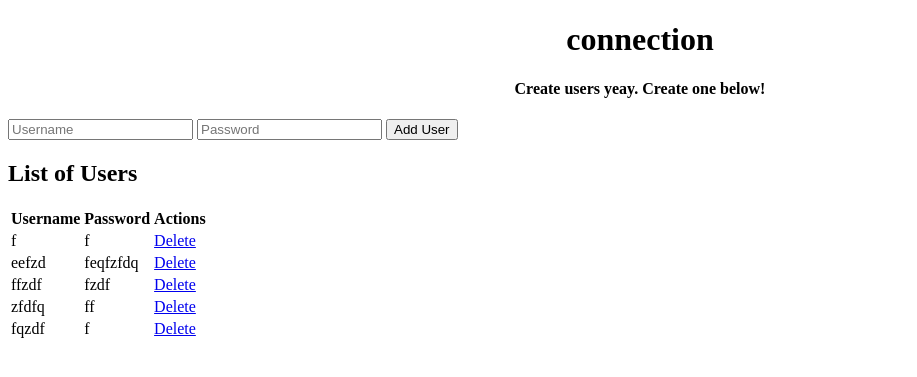
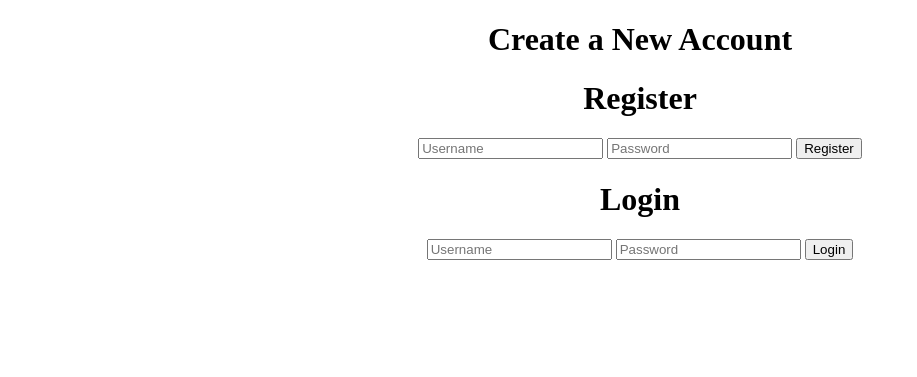
Before and after one commit to ProGamerXbox/Non-Exam-Assessment, a Flask app: page / in a window 1280 px wide. Shown: the top 377 px of the page, without its empty margins (0-917 px from the left). Run offline with Flask 3, Linux system fonts and the light colour scheme.

Commit message:
register,login page (login just here for fun)

```diff
--- a/server/app.py
+++ b/server/app.py
@@ -26,8 +26,8 @@ def index():
 
         if not password:  # Check if the password is empty
             error = "Password cannot be empty."
-            users = User.query.order_by(User.date_created).all()  # Reload the existing users
-            return render_template('index.html', users=users, error=error)
+            data = User.query.order_by(User.date_created).all()  # Reload the existing users
+            return render_template('index.html', data=data, error=error)
 
         new_user = User(username=username, password=password)
 
@@ -39,8 +39,8 @@ def index():
             return 'There was an issue adding the user (Could be that you have the same username as someone else)'
 
     else:
-        users = User.query.order_by(User.date_created).all()  # Now works since date_created exists
-        return render_template('index.html', users=users)
+        data = User.query.order_by(User.date_created).all()  # Now works since date_created exists
+        return render_template('index.html', data=data)
 
 
 @app.route('/delete/<int:id>')
@@ -56,10 +56,10 @@ def delete(id):
 
 @app.route('/update/<int:id>', methods=['GET', 'POST'])
 def update(id):
-    user = User.query.get_or_404(id)
+    usererror = User.query.get_or_404(id)
 
     if request.method == 'POST':
-        user.content = request.form['user']
+        usererror.content = request.form['content']
 
         try:
             db.session.commit()
@@ -68,7 +68,7 @@ def update(id):
             return 'There was an issue updating your username'
 
     else:
-        return render_template('update.html', user=user)
+        return render_template('update.html', usererror=usererror)
 
 
 if __name__ == "__main__":
--- a/server/templates/index.html
+++ b/server/templates/index.html
@@ -1,41 +1,40 @@
 <!DOCTYPE html>
 <html lang="en">
+
 <head>
     <meta charset="UTF-8">
     <meta name="viewport" content="width=device-width, initial-scale=1.0">
-    <title>User List</title>
+    <title>User Registration</title>
 </head>
+
 <body>
-    <h1 style="text-align: center">connection</h1>
+    <h1 style="text-align: center">Create a New Account</h1>
 
-    <h4 style="text-align: center">Create users yeay. Create one below!</h4>
+    <div style="text-align: center">
+        <h1>Register</h1>
+        {% if error %}
+        <p style="color: red;">{{ error }}</p> <!-- Display error message if any -->
+        {% endif %}
 
-    {% if error %}
-        <p style="color: red;">{{ error }}</p>  <!-- Display the error message -->
-    {% endif %}
+        <!-- User creation form -->
+        <form method="POST">
+            <div>
+                <input type="text" name="username" placeholder="Username" required>
+                <input type="password" name="password" placeholder="Password" required>
+                <button type="submit">Register</button>
+            </div>
+        </form>
+    </div>
 
-    <form method="POST">
-        <input type="text" name="username" placeholder="Username" required>
-        <input type="password" name="password" placeholder="Password" required>
-        <button type="submit">Add User</button>
-    </form>
 
-    <h2>List of Users</h2>
-    <table>
-        <tr>
-            <th>Username</th>
-            <th>Password</th>
-            <th>Actions</th>
-        </tr>
-        {% for user in users %}
-            <tr>
-                <td>{{ user.username }}</td>
-                <td>{{ user.password }}</td>  <!-- Show password (consider security) -->
-                <td>
-                    <a href="/delete/{{ user.id }}">Delete</a>  <!-- Link to delete user -->
-                </td>
-            </tr>
-        {% endfor %}
-    </table>
+    <div style="text-align: center">
+        <h1>Login</h1>
+        <div style="text-align: center">
+            <input type="text" name="username" placeholder="Username" required>
+            <input type="password" name="password" placeholder="Password" required>
+            <button type="submit">Login</button>
+        </div>
+    </div>
 </body>
+
 </html>
--- a/server/templates/update.html
+++ b/server/templates/update.html
@@ -10,7 +10,7 @@
 
     <div class="form">
         <form action="/update/{{user.id}}" method="POST">
-            <input type="text" name="user" id="user" value="{{user.content}}">
+            <input type="text" name="user   " id="user" value="{{user.content}}">
             <input type="submit" value="Update">
         </form>
 
```
Also changed, not shown: server/instance/data.db.
